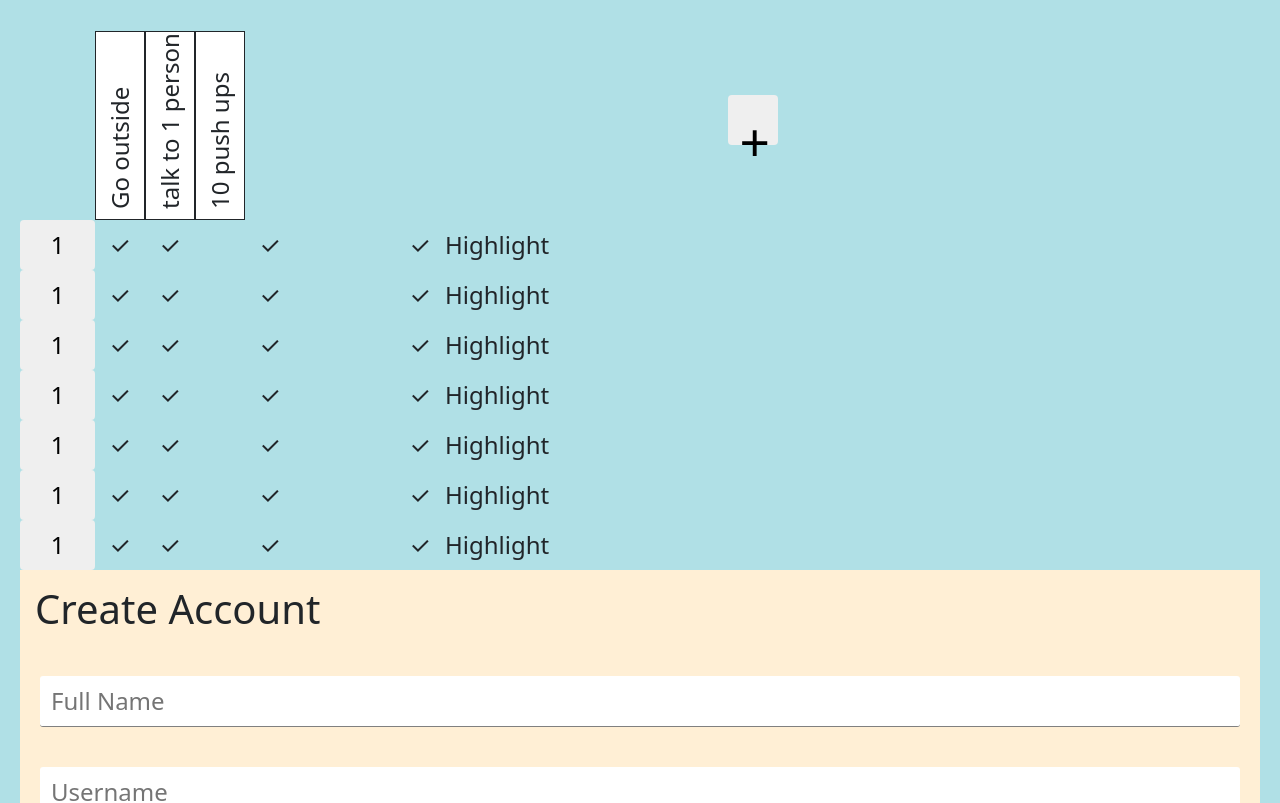
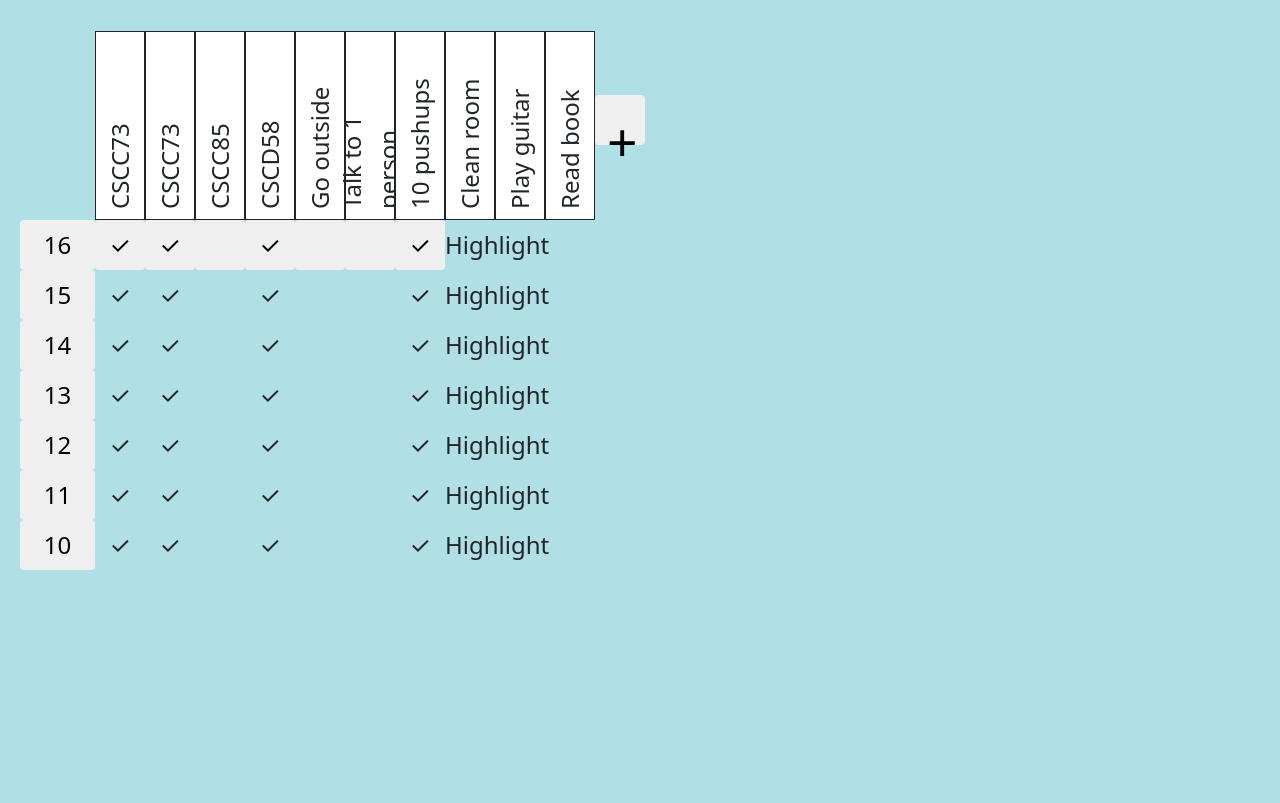
Before and after one commit to kat9897/koh, a React (Create React App) app in the folder koh/: page / in a window 1280 px wide. Shown: the top 803 px of the page. Built offline with nearby package versions, Linux system fonts and the light colour scheme; no server answers; the database is empty; the HTML template or start-up script is replaced by a standard one.

Commit message:
made today's checkboxes clickable

```diff
--- a/koh/src/components/DateDisplayShell.js
+++ b/koh/src/components/DateDisplayShell.js
@@ -5,13 +5,13 @@ const DateDisplayShell = ({ date }) => {
     {/* TODO call backend api */}
     return (
         <>
-            <DateRow date="1" checks={[true, true, false, true, false, false, true]} highlight="Highlight" dailyLog="Description of my day"/>
-            <DateRow date="1" checks={[true, true, false, true, false, false, true]} highlight="Highlight" dailyLog="Description of my day"/>
-            <DateRow date="1" checks={[true, true, false, true, false, false, true]} highlight="Highlight" dailyLog="Description of my day"/>
-            <DateRow date="1" checks={[true, true, false, true, false, false, true]} highlight="Highlight" dailyLog="Description of my day"/>
-            <DateRow date="1" checks={[true, true, false, true, false, false, true]} highlight="Highlight" dailyLog="Description of my day"/>
-            <DateRow date="1" checks={[true, true, false, true, false, false, true]} highlight="Highlight" dailyLog="Description of my day"/>
-            <DateRow date="1" checks={[true, true, false, true, false, false, true]} highlight="Highlight" dailyLog="Description of my day"/>
+            <DateRow date={16} checks={[true, true, false, true, false, false, true]} highlight="Highlight" dailyLog="Description of my day"/>
+            <DateRow date={15} checks={[true, true, false, true, false, false, true]} highlight="Highlight" dailyLog="Description of my day"/>
+            <DateRow date={14} checks={[true, true, false, true, false, false, true]} highlight="Highlight" dailyLog="Description of my day"/>
+            <DateRow date={13} checks={[true, true, false, true, false, false, true]} highlight="Highlight" dailyLog="Description of my day"/>
+            <DateRow date={12} checks={[true, true, false, true, false, false, true]} highlight="Highlight" dailyLog="Description of my day"/>
+            <DateRow date={11} checks={[true, true, false, true, false, false, true]} highlight="Highlight" dailyLog="Description of my day"/>
+            <DateRow date={10} checks={[true, true, false, true, false, false, true]} highlight="Highlight" dailyLog="Description of my day"/>
         </>
     )
 }
--- a/koh/src/components/DateRow.js
+++ b/koh/src/components/DateRow.js
@@ -3,23 +3,23 @@ import PropTypes from 'prop-types'
 
 const DateRow = ({ date, checks, highlight, dailyLog }) => {
 
-    const collapse = () => {
-        alert("I was clicked!");
+    const clicked = () => {
+        alert("Today's checkbox is clicked!");
     }
 
     const [isOpen, toggleOpen] = useState(false);
-
+    let todayDate = (new Date()).getDate();
     const checkmarks = checks.map(check => ( check ? '✓' : ' ' ));
 
     return (
         <div className='day'>
             <div className='dayStrip'>
                 <button className='date' onClick={() => toggleOpen(!isOpen)}>{date}</button>
-                { checkmarks.map((checkmark) => (
-                    <div className='checkmark'>
-                        <span> {checkmark} </span>
-                    </div> ))
-                }
+                { checkmarks.map(checkmark => (
+                    ((todayDate === date)
+                      && <button className='todayCheckmark' onClick={clicked}>{checkmark}</button>
+                    ) || <div className='checkmark'>{checkmark}</div>
+                ) ) }
                 <div className='highlight'>
                     <span> {highlight} </span>
                 </div>
@@ -35,7 +35,7 @@ DateRow.defaultProps = {
 }
 
 DateRow.propTypes = {
-    date: PropTypes.string.isRequired,
+    date: PropTypes.number.isRequired,
     checks: PropTypes.array.isRequired,
     highlight: PropTypes.string,
     dailyLog: PropTypes.string,
--- a/koh/src/components/HabitDisplayShell.js
+++ b/koh/src/components/HabitDisplayShell.js
@@ -2,7 +2,7 @@ import React from 'react'
 //import { HabitDisplay } from './HabitDisplay'
 
 const HabitDisplayShell = () => {
-    let habitNames = ["Go outside", "talk to 1 person", "10 push ups"];
+    let habitNames = ["CSCC73", "CSCC73", "CSCC85", "CSCD58" , "Go outside", "Talk to 1 person", "10 pushups", "Clean room", "Play guitar", "Read book"];
     //let habitDescriptions = [];
 
     return (
--- a/koh/src/components/Webpage.js
+++ b/koh/src/components/Webpage.js
@@ -10,7 +10,7 @@ export const Webpage = () => {
         <div>
             <HabitDisplayShell/>
             <DateDisplayShell/>
-            <Header></Header>
+            {/*<Header></Header>*/}
         </div>
     );
 }
--- a/koh/src/components/styles.css
+++ b/koh/src/components/styles.css
@@ -22,7 +22,7 @@ h1, label, table {
   /*left: 75px;*/
   height: 200px;
   display: grid;
-  grid-template-columns: 75px 50px 50px 50px auto;
+  grid-template-columns: 75px 50px 50px 50px 50px 50px 50px 50px 50px 50px 50px 50px 50px 50px 50px 50px 50px 50px 50px 50px 50px 50px 50px 50px 50px 50px 50px 50px 50px 50px 50px 50px 50px 50px 50px 50px 50px 50px 50px 50px 50px 50px;
 }
 
 .habitName {
@@ -69,7 +69,7 @@ h1, label, table {
   text-align: center;
 }
 
-.checkmark {
+.checkmark, .todayCheckmark {
   width: 50px;
   height: 50px;
   margin: 0;
@@ -89,3 +89,12 @@ h1, label, table {
   height: 150px;
   overflow-y: scroll;
 }
+
+/***********************
+ *    Miscellaneous    *
+ ***********************/
+
+button {
+  font-family: system-ui, -apple-system, BlinkMacSystemFont, 'Segoe UI', Roboto, Oxygen, Ubuntu, Cantarell, 'Open Sans', 'Helvetica Neue', sans-serif;
+  font-size: 18pt;
+}
```
